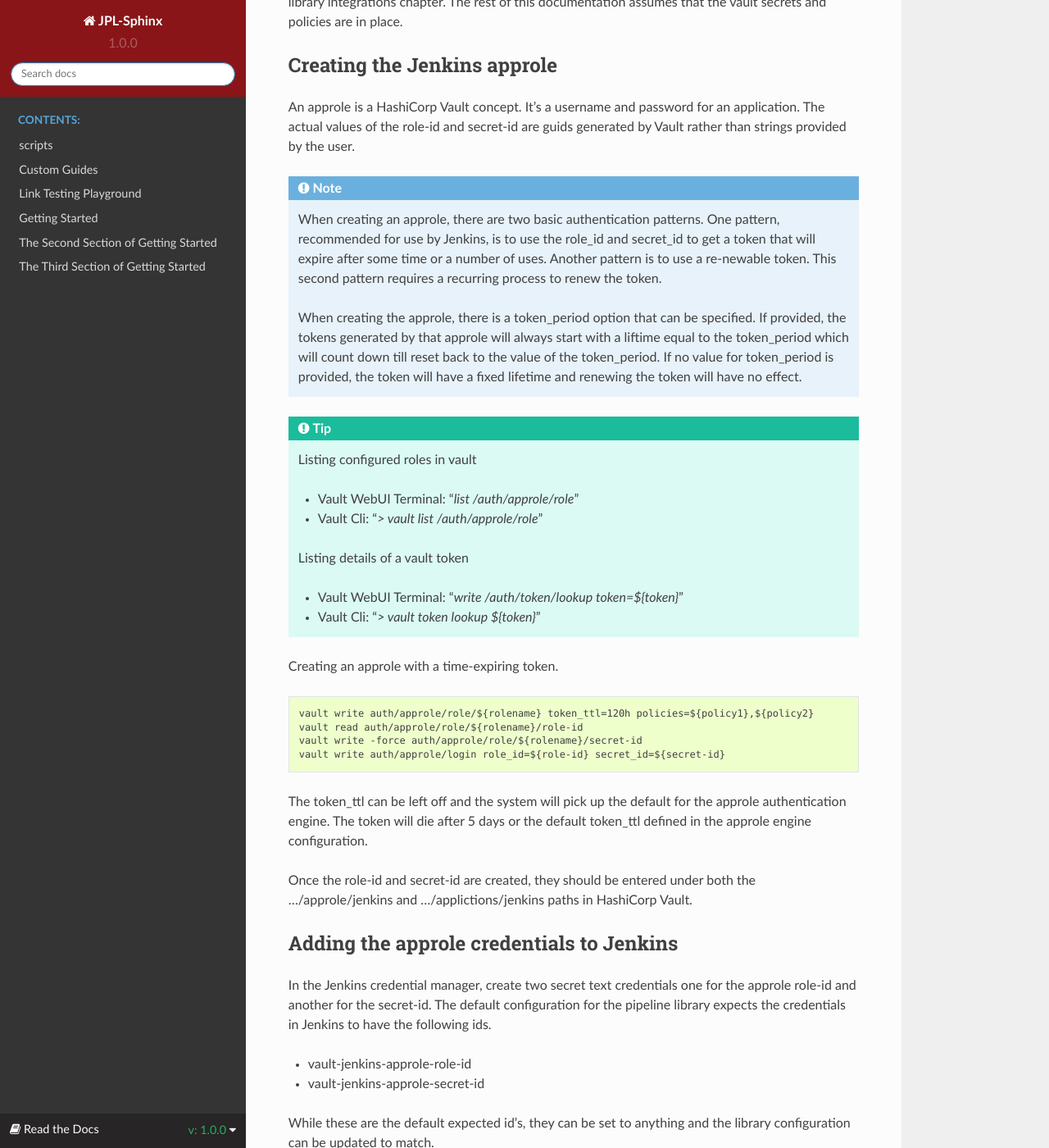
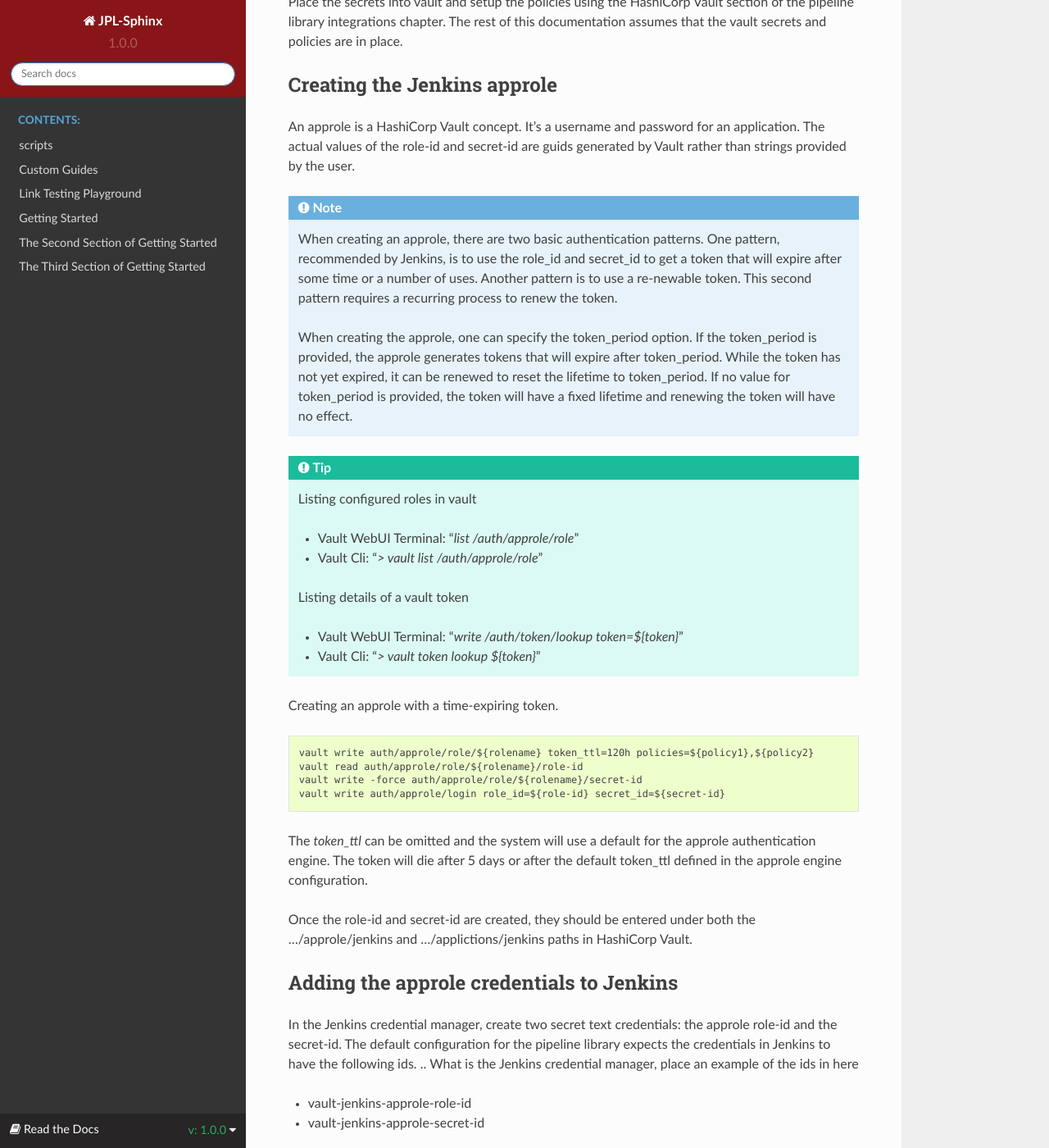
Before and after one commit to Keysight/jpl-sphinx, a Sphinx documentation site: the page built from docs/custom/kpl-setup-and-configuration/01-vault.rst, in a window 1280 px wide and 1400 px high, scrolled down 489 px. Shown: the whole window at 82% size. Built offline with Sphinx 7.4.7 and the Read the Docs theme 2.0.0, drawn with Linux system fonts in a browser that asks for light colours; some of the changed text lies outside the part shown.

Commit message:
vault restructure

```diff
--- a/docs/custom/kpl-setup-and-configuration/01-vault.rst
+++ b/docs/custom/kpl-setup-and-configuration/01-vault.rst
@@ -6,11 +6,11 @@
 process is not. The process described here is the setup for the integration
 between Vault and Jenkins.
 
-There are two parts of the Vault integration.
+There are three parts of the Vault integration.
 # Place secrets into a key-value secret engine, create the access policies, and put the
 newly-created paths into the jenkins instance configuration file. See :ref:`Setting up the HashiCorp Vault key-value secrets`
-# Create an approle inside of vault and add both the role-id and secret-id
-to the Jenkins credential manager. See :ref:`Creating the Jenkins approle`
+# Create an approle inside of vault :ref:`Creating the Jenkins approle`
+# Add both the role-id and secret-id to the Jenkins credential manager. See :ref:`Adding the approle credentials to Jenkins`
 
 The order of these steps is important as we
 need the access policies to create the approle.
@@ -34,15 +34,14 @@
 .. note::
 
    When creating an approle, there are two basic authentication patterns. One
-   pattern, recommended for use by Jenkins, is to use the role_id and secret_id
+   pattern, recommended by Jenkins, is to use the role_id and secret_id
    to get a token that will expire after some time or a number of uses. Another
    pattern is to use a re-newable token. This second pattern requires a recurring
    process to renew the token.
 
-   When creating the approle, there is a token_period option that can be
-   specified. If provided, the tokens generated by that approle will always start
-   with a liftime equal to the token_period which will count down till reset back
-   to the value of the token_period. If no value for token_period is provided,
+   When creating the approle, one can specify the token_period option. If the token_period is provided,
+   the approle generates tokens that will expire after token_period. While the token has not yet expired,
+   it can be renewed to reset the lifetime to token_period. If no value for token_period is provided,
    the token will have a fixed lifetime and renewing the token will have no
    effect.
 
@@ -67,8 +66,8 @@
    vault write -force auth/approle/role/${rolename}/secret-id
    vault write auth/approle/login role_id=${role-id} secret_id=${secret-id}
 
-The token_ttl can be left off and the system will pick up the default for the
-approle authentication engine. The token will die after 5 days or the default
+The `token_ttl` can be omitted and the system will use a default for the
+approle authentication engine. The token will die after 5 days or after the default
 token_ttl defined in the approle engine configuration.
 
 Once the role-id and secret-id are created, they should be entered under both
@@ -77,9 +76,10 @@
 Adding the approle credentials to Jenkins
 -----------------------------------------
 
-In the Jenkins credential manager, create two secret text credentials one for
-the approle role-id and another for the secret-id. The default configuration for
+In the Jenkins credential manager, create two secret text credentials:
+the approle role-id and the secret-id. The default configuration for
 the pipeline library expects the credentials in Jenkins to have the following ids.
+.. What is the Jenkins credential manager, place an example of the ids in here
 
 * vault-jenkins-approle-role-id
 * vault-jenkins-approle-secret-id
```
